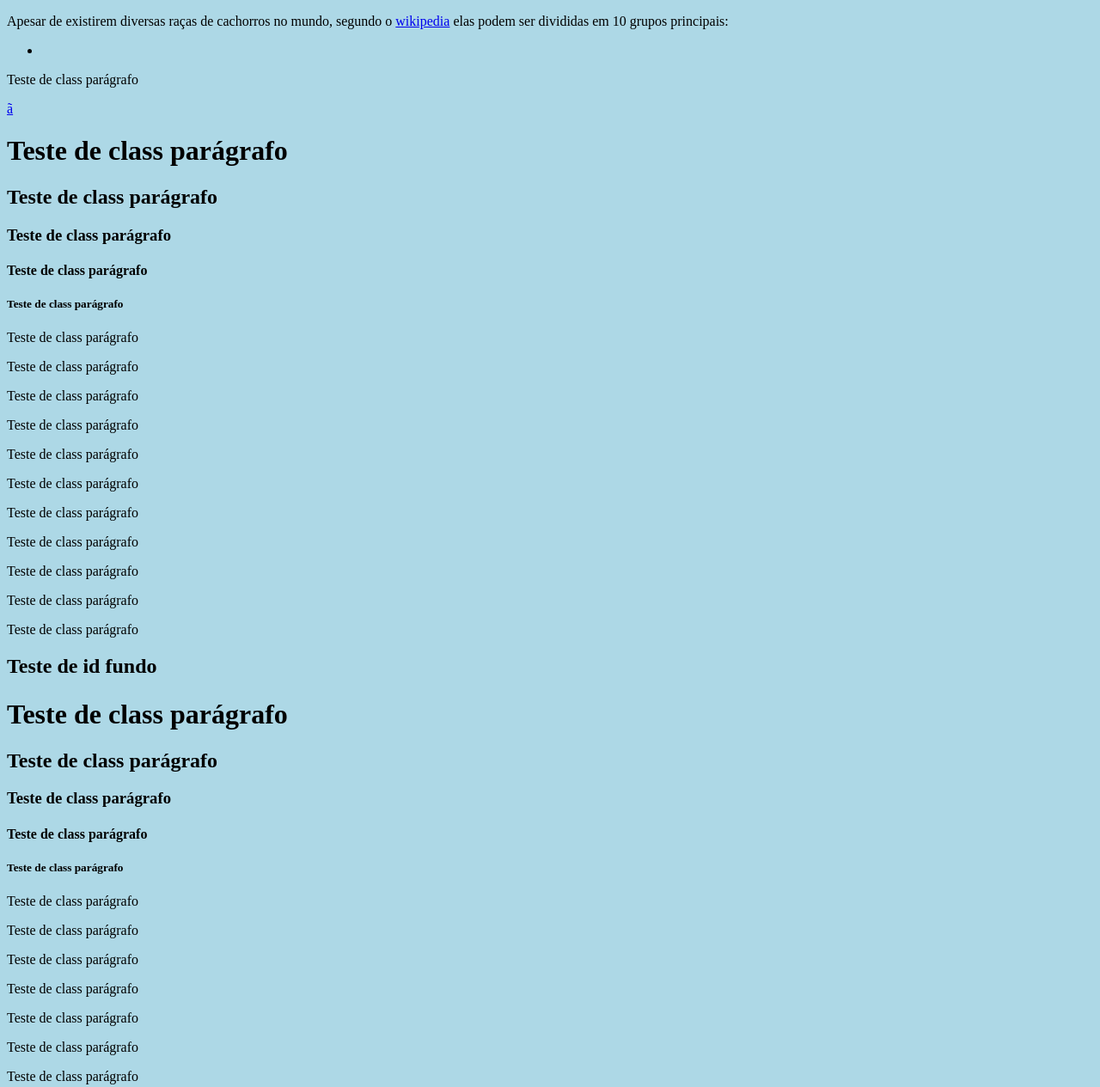
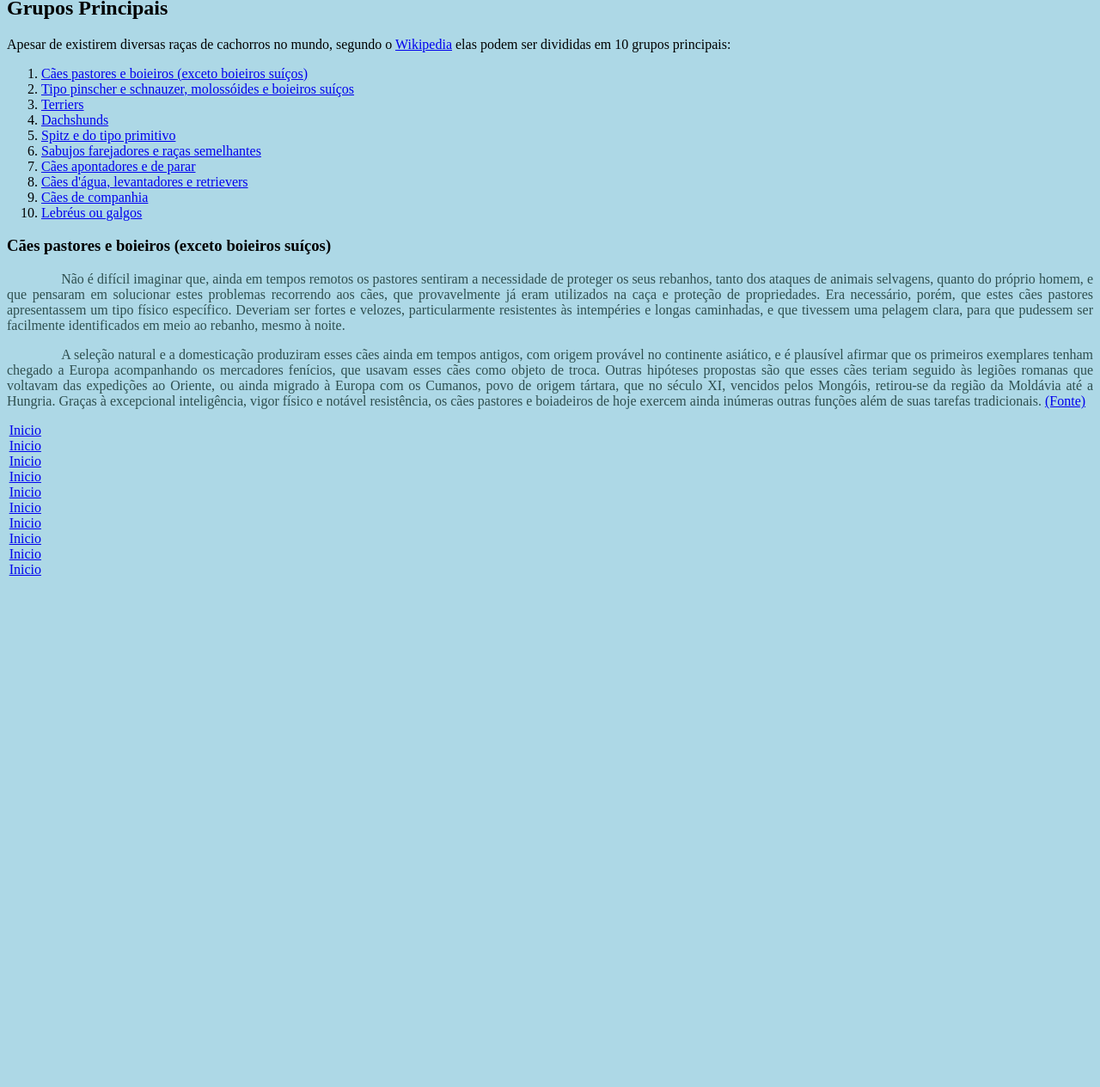
Before and after one commit to phlc/seminarios_web, a plain HTML site: page index.html in a window 1280 px wide. Shown: the part 479-1744 px from the top of the page at 86% size. After the commit the page ends 1159 px from the top, so only its background shows below. Drawn offline with Linux system fonts and the light colour scheme.

Commit message:
update pos indent

```diff
--- a/estilo.css
+++ b/estilo.css
@@ -3,18 +3,32 @@
 }
 .center {
   display: block;
+  padding: 30px;
   margin-left: auto;
   margin-right: auto;
-  width: 50%;
+  width: 40%;
 }
-#tituloprincipal{
+#tituloprincipal {
+  color: darkolivegreen;
   font-size: 48pt;
   font-weight: bold;
   text-align: center;
   text-decoration: underline;
-  padding-bottom: 30px;
+  padding: 30px;
 }
+.paragrafo {
+  text-indent: 5%;
+  color: darkslategrey;
+  text-align: justify;
+
 }
-.paragrafo{
-  color: darkslategrey;
+.fonte {
+  text-indent: 0%;
+  text-align: left;
+  margin-left: 2pt;
 }
+h3{
+  text-indent: 0%;
+  color: black;
+  text-align: justify;
+}
--- a/index.html
+++ b/index.html
@@ -13,54 +13,68 @@
     <div id="introducao">
       <p><h2>Grupos Principais</h2></p>
       <p>
-        Apesar de existirem diversas raças de cachorros no mundo,
-        segundo o <a href="https://pt.wikipedia.org/wiki/Cão#Grupos_de_raças"> wikipedia</a>
+        Apesar de existirem diversas raças de cachorros no mundo, segundo o
+        <a href="https://pt.wikipedia.org/wiki/Cão#Grupos_de_raças" target="_blank"> Wikipedia</a>
         elas podem ser divididas em 10 grupos principais:
       </p>
-      <ul>
-        <li>
+      <ol>
+        <li><a href="#pastores">Cães pastores e boieiros (exceto boieiros suíços)</a></li>
+        <li><a href="#pinscher">Tipo pinscher e schnauzer, molossóides e boieiros suíços</a></li>
+        <li><a href="#terries">Terriers</a></li>
+        <li><a href="#dachshunds">Dachshunds</a></li>
+        <li><a href="#spitz">Spitz e do tipo primitivo</a></li>
+        <li><a href="#sabujos">Sabujos farejadores e raças semelhantes</a></li>
+        <li><a href="#apontadores">Cães apontadores e de parar</a></li>
+        <li><a href="#daguas">Cães d'água, levantadores e retrievers</a></li>
+        <li><a href="#companhia">Cães de companhia</a></li>
+        <li><a href="#lebreus">Lebréus ou galgos</a></li>
       </ul>
     </div>
-    <div class="paragrafo">
-      <p>Teste de class parágrafo</p>
-      <a href="#jump">ã</a>
-      <p><h1>Teste de class parágrafo</h1></p>
-      <p><h2>Teste de class parágrafo</h2></p>
-      <p><h3>Teste de class parágrafo</h3></p>
-      <p><h4>Teste de class parágrafo</h4></p>
-      <p><h5>Teste de class parágrafo</h5></p>
-      <p>Teste de class parágrafo</p>
-      <p>Teste de class parágrafo</p>
-      <p>Teste de class parágrafo</p>
-      <p>Teste de class parágrafo</p>
-      <p>Teste de class parágrafo</p>
-      <p>Teste de class parágrafo</p>
-      <p>Teste de class parágrafo</p>
-      <p>Teste de class parágrafo</p>
-      <p>Teste de class parágrafo</p>
-      <p>Teste de class parágrafo</p>
-      <p>Teste de class parágrafo</p>
+    <div class="paragrafo" id="pastores">
+      <h3>Cães pastores e boieiros (exceto boieiros suíços)</h3>
+      <p>Não é difícil imaginar que, ainda em tempos remotos os pastores sentiram a necessidade de proteger os seus rebanhos, tanto dos ataques de animais selvagens, quanto do próprio homem, e que pensaram em solucionar estes problemas recorrendo aos cães, que provavelmente já eram utilizados na caça e proteção de propriedades.
+      Era necessário, porém, que estes cães pastores apresentassem um tipo físico específico. Deveriam ser fortes e velozes, particularmente resistentes às intempéries e longas caminhadas, e que tivessem uma pelagem clara, para que pudessem ser facilmente identificados em meio ao rebanho, mesmo à noite.</p>
+      <p>A seleção natural e a domesticação produziram esses cães ainda em tempos antigos, com origem provável no continente asiático, e é plausível afirmar que os primeiros exemplares tenham chegado a Europa acompanhando os mercadores fenícios, que usavam esses cães como objeto de troca.
+      Outras hipóteses propostas são que esses cães teriam seguido às legiões romanas que voltavam das expedições ao Oriente, ou ainda migrado à Europa com os Cumanos, povo de origem tártara, que no século XI, vencidos pelos Mongóis, retirou-se da região da Moldávia até a Hungria.
+      Graças à excepcional inteligência, vigor físico e notável resistência, os cães pastores e boiadeiros de hoje exercem ainda inúmeras outras funções além de suas tarefas tradicionais.
+      <a href="http://www.guiaderacas.com.br/cachorros/racas/caes-pastores-e-boiadeiros.shtml" target="_blank">(Fonte)</a></p>
+      <div class="fonte"><a href="#tituloprincipal">Inicio</a></div>
     </div>
-    <div>
-      <h2 id="jump">Teste de id fundo<h2>
-      <p><h1>Teste de class parágrafo</h1></p>
-      <p><h2>Teste de class parágrafo</h2></p>
-      <p><h3>Teste de class parágrafo</h3></p>
-      <p><h4>Teste de class parágrafo</h4></p>
-      <p><h5>Teste de class parágrafo</h5></p>
-      <p>Teste de class parágrafo</p>
-      <p>Teste de class parágrafo</p>
-      <p>Teste de class parágrafo</p>
-      <p>Teste de class parágrafo</p>
-      <p>Teste de class parágrafo</p>
-      <p>Teste de class parágrafo</p>
-      <p>Teste de class parágrafo</p>
-      <p>Teste de class parágrafo</p>
-      <p>Teste de class parágrafo</p>
-      <p>Teste de class parágrafo</p>
-      <p>Teste de class parágrafo</p>
-      <p> Auto Completar </p>
-      <h1> Teste dois</h1>
+    <div class="paragrafo" id="pinscher">
+
+      <div class="fonte"><a href="#tituloprincipal">Inicio</a></div>
+    </div>
+    <div class="paragrafo" id="terries">
+
+        <div class="fonte"><a href="#tituloprincipal">Inicio</a></div>
+    </div>
+    <div class="paragrafo" id="dachshunds">
+
+        <div class="fonte"><a href="#tituloprincipal">Inicio</a></div>
+    </div>
+    <div class="paragrafo" id="spitz">
+
+        <div class="fonte"><a href="#tituloprincipal">Inicio</a></div>
+    </div>
+    <div class="paragrafo" id="sabujos">
+
+        <div class="fonte"><a href="#tituloprincipal">Inicio</a></div>
+    </div>
+    <div class="paragrafo" id="apontadores">
+
+        <div class="fonte"><a href="#tituloprincipal">Inicio</a></div>
+    </div>
+    <div class="paragrafo" id="daguas">
+
+        <div class="fonte"><a href="#tituloprincipal">Inicio</a></div>
+    </div>
+    <div class="paragrafo" id="companhia">
+
+        <div class="fonte"><a href="#tituloprincipal">Inicio</a></div>
+    </div>
+    <div class="paragrafo" id="lebreus">
+
+        <div class="fonte"><a href="#tituloprincipal">Inicio</a></div>
     </div>
   </body>
 </html>
```
